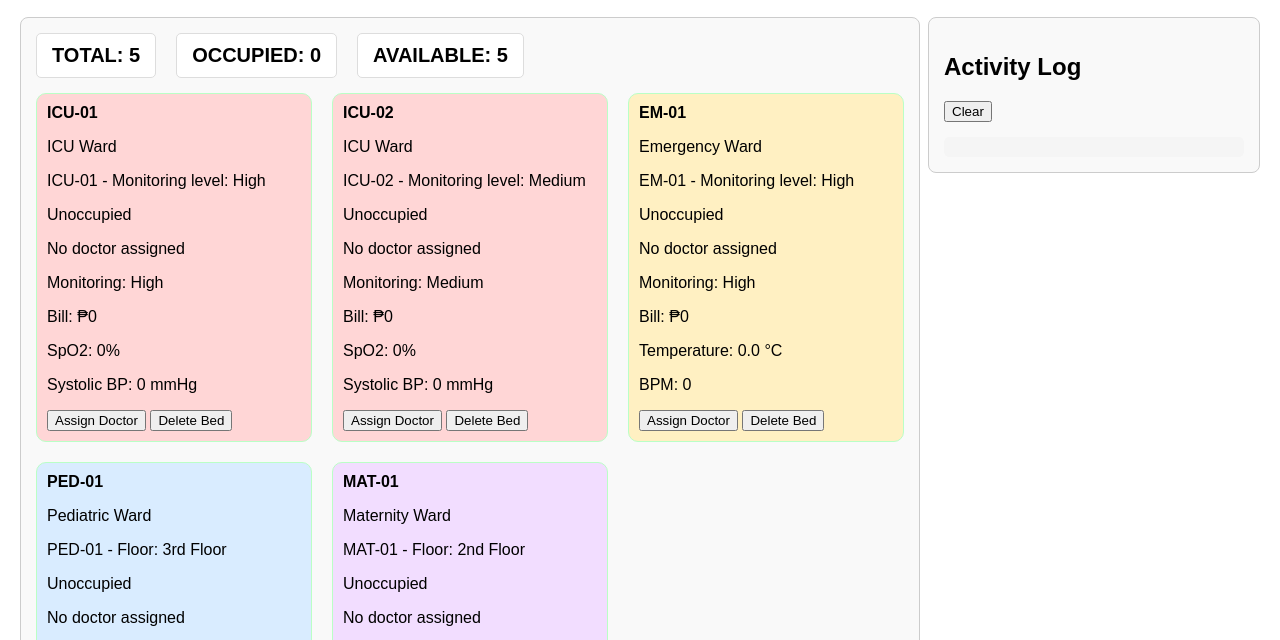
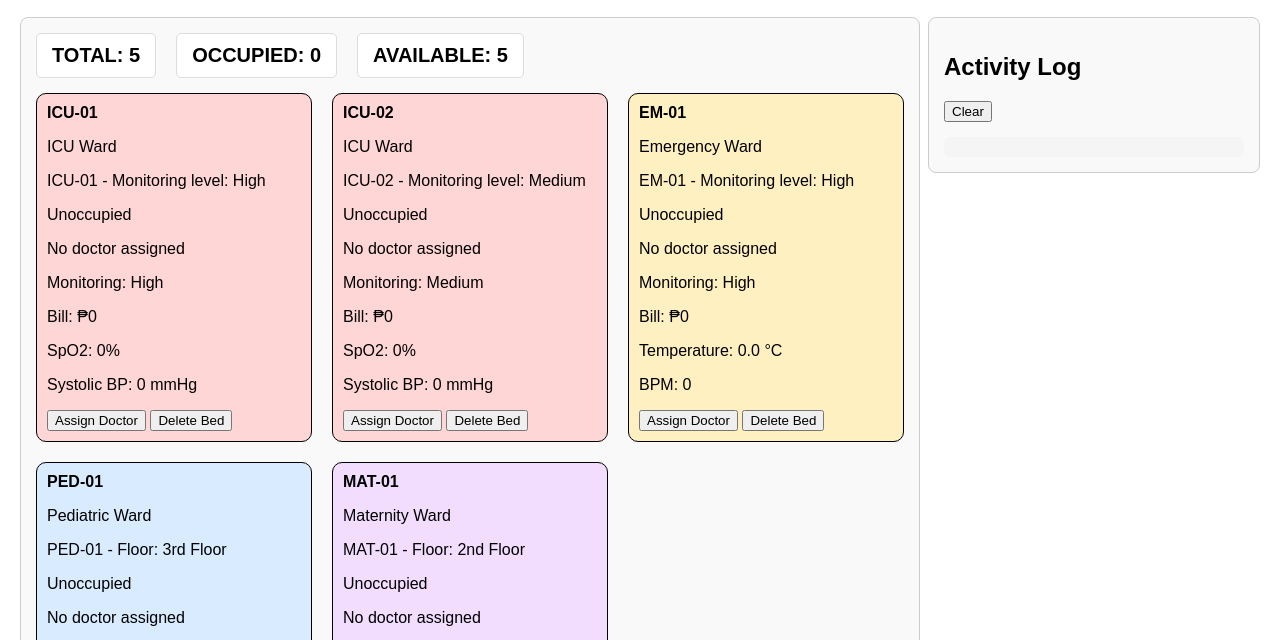
Before and after one commit to ohimeee/Hospital-Bed-Patient-Triage-System, a website built with Vite: page index.html in a window 1280 px wide. Shown: the part 145-785 px from the top of the page. Built offline with nearby package versions, Linux system fonts and the light colour scheme.

Commit message:
card border

```diff
--- a/src/style.css
+++ b/src/style.css
@@ -125,7 +125,7 @@ body {
 .bed-card {
 	padding: 10px;
 	border-radius: 10px;
-	border: 1px solid #baffc6;
+	border: 1px solid #000000;
 }
 
 .modal {
```
